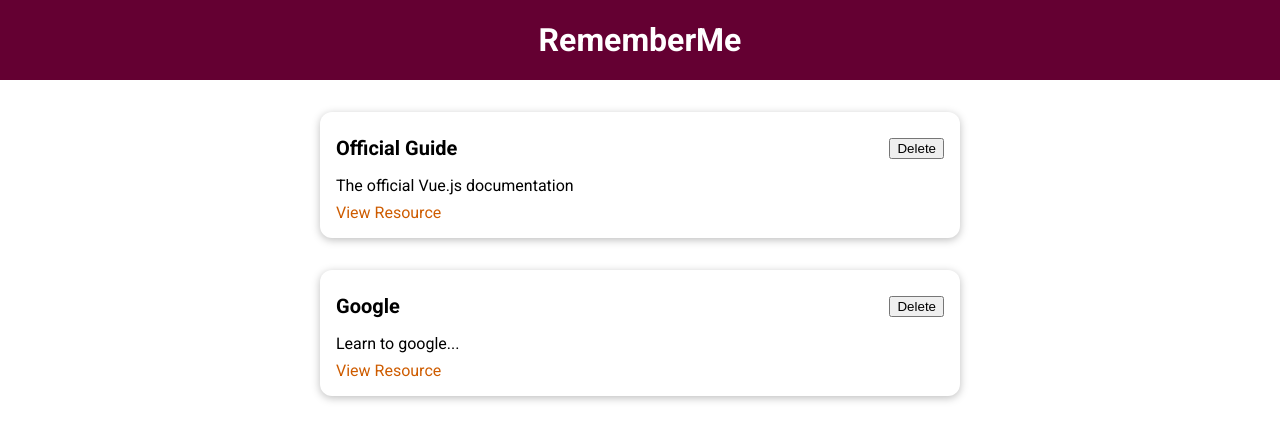
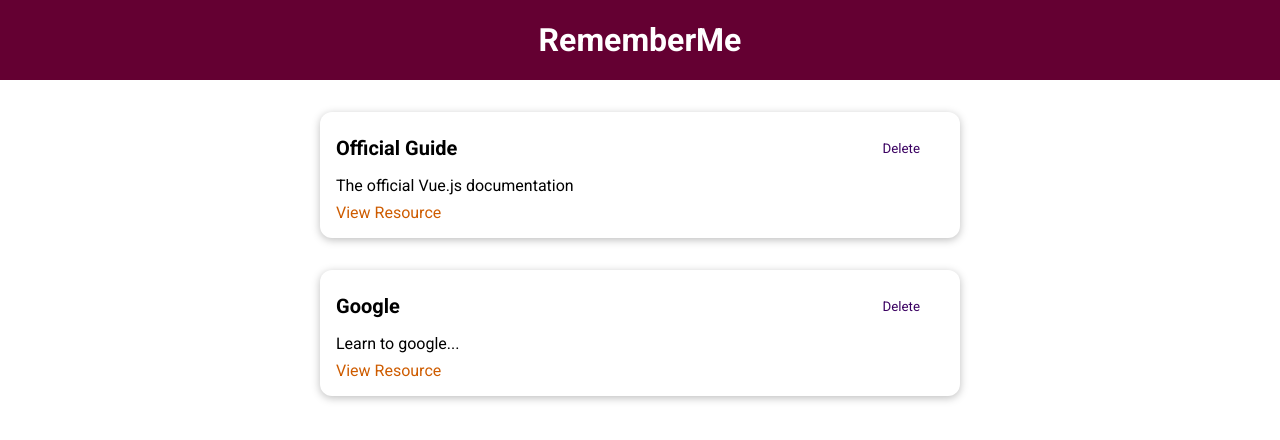
Before and after one commit to Stipe86/learning-resources-app, a Vue app: page / in a window 1280 px wide. Shown: the top 440 px of the page. Built offline with nearby package versions, Linux system fonts and the light colour scheme.

Commit message:
Add BaseButton.vue component to UI folder

```diff
--- /dev/null
+++ b/src/components/UI/BaseButton.vue
@@ -0,0 +1,39 @@
+<template>
+  <button :type="type" :class="mode">
+    <slot></slot>
+  </button>
+</template>
+
+<script>
+export default {
+  props: ["type", "mode"],
+};
+</script>
+
+<style scoped>
+button {
+  padding: 0.75rem 1.5rem;
+  font-family: inherit;
+  background-color: #3a0061;
+  border: 1px solid #3a0061;
+  color: white;
+  cursor: pointer;
+}
+
+button:hover,
+button:active {
+  background-color: #270041;
+  border-color: #270041;
+}
+
+.flat {
+  background-color: transparent;
+  color: #3a0061;
+  border: none;
+}
+
+.flat:hover,
+.flat:active {
+  background-color: #edd2ff;
+}
+</style>
--- a/src/components/learning-resources/LearningResource.vue
+++ b/src/components/learning-resources/LearningResource.vue
@@ -3,7 +3,7 @@
     <base-card>
       <header>
         <h3>{{ title }}</h3>
-        <button>Delete</button>
+        <base-button class="flat">Delete</base-button>
       </header>
       <p>{{ description }}</p>
       <nav>
--- a/src/main.js
+++ b/src/main.js
@@ -2,9 +2,11 @@
 import App from "./App.vue";
 
 import BaseCard from "./components/UI/BaseCard.vue";
+import BaseButton from "./components/UI/BaseButton.vue";
 
 const app = createApp(App);
 
 app.component("base-card", BaseCard);
+app.component("base-button", BaseButton);
 
 app.mount("#app");
```
